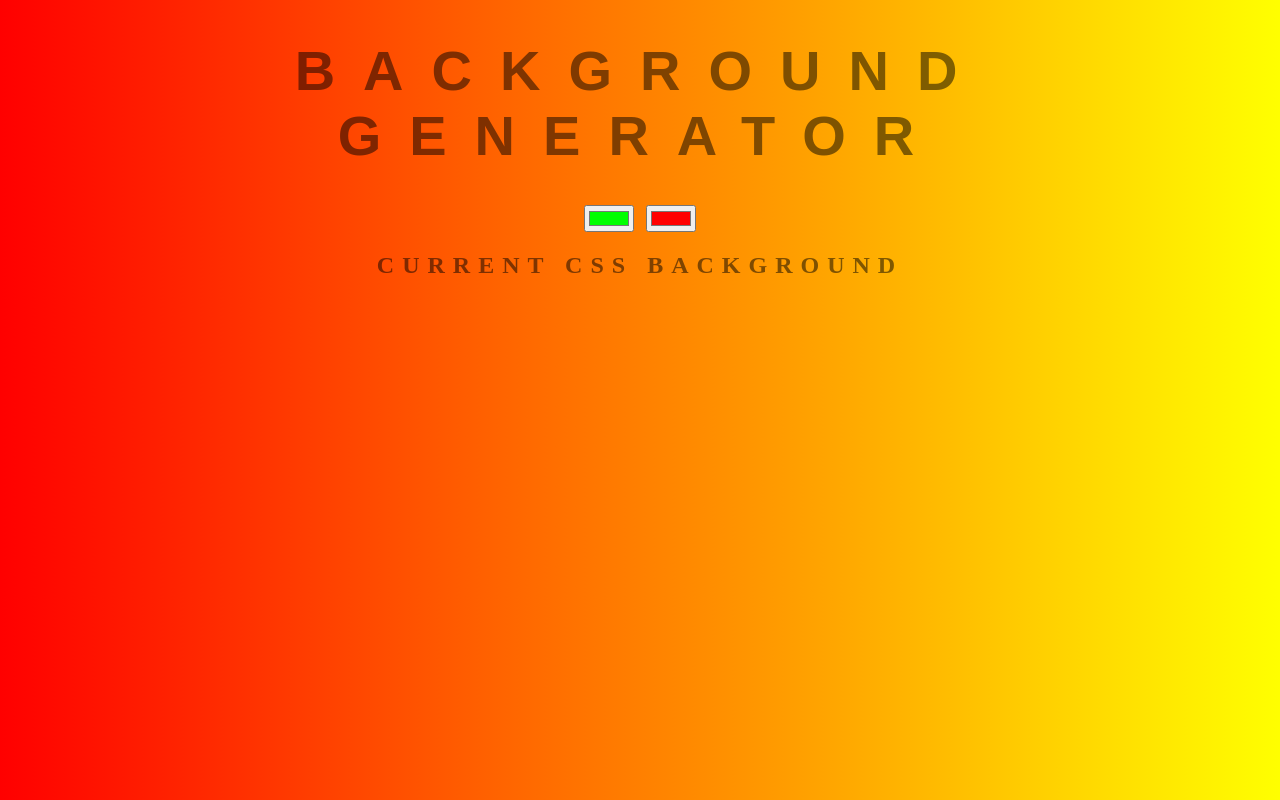
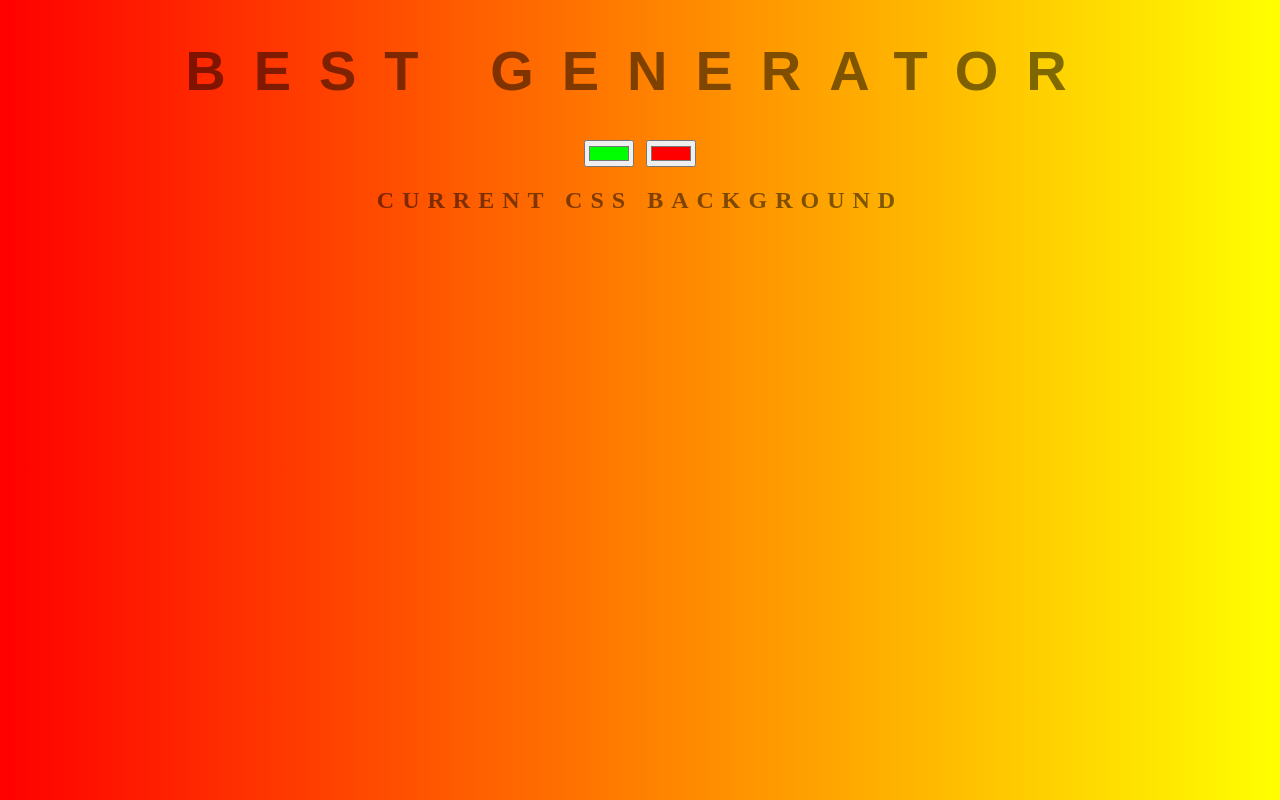
Before and after one commit to Ismail24A/backgroundgen, a plain HTML site: page index.html in a window 1280 px wide. Drawn offline with Linux system fonts and the light colour scheme.

Commit message:
changing title

```diff
--- a/index.html
+++ b/index.html
@@ -5,7 +5,7 @@
 	<link rel="stylesheet" type="text/css" href="style.css">
 </head>
 <body id="gradient">
-	<h1>Background Generator</h1>
+	<h1>Best Generator</h1>
 	<input class="color1" type="color" name="color1" value="#00ff00">
 	<input class="color2" type="color" name="color2" value="#ff0000">
 	<h2>Current CSS Background</h2>
```
